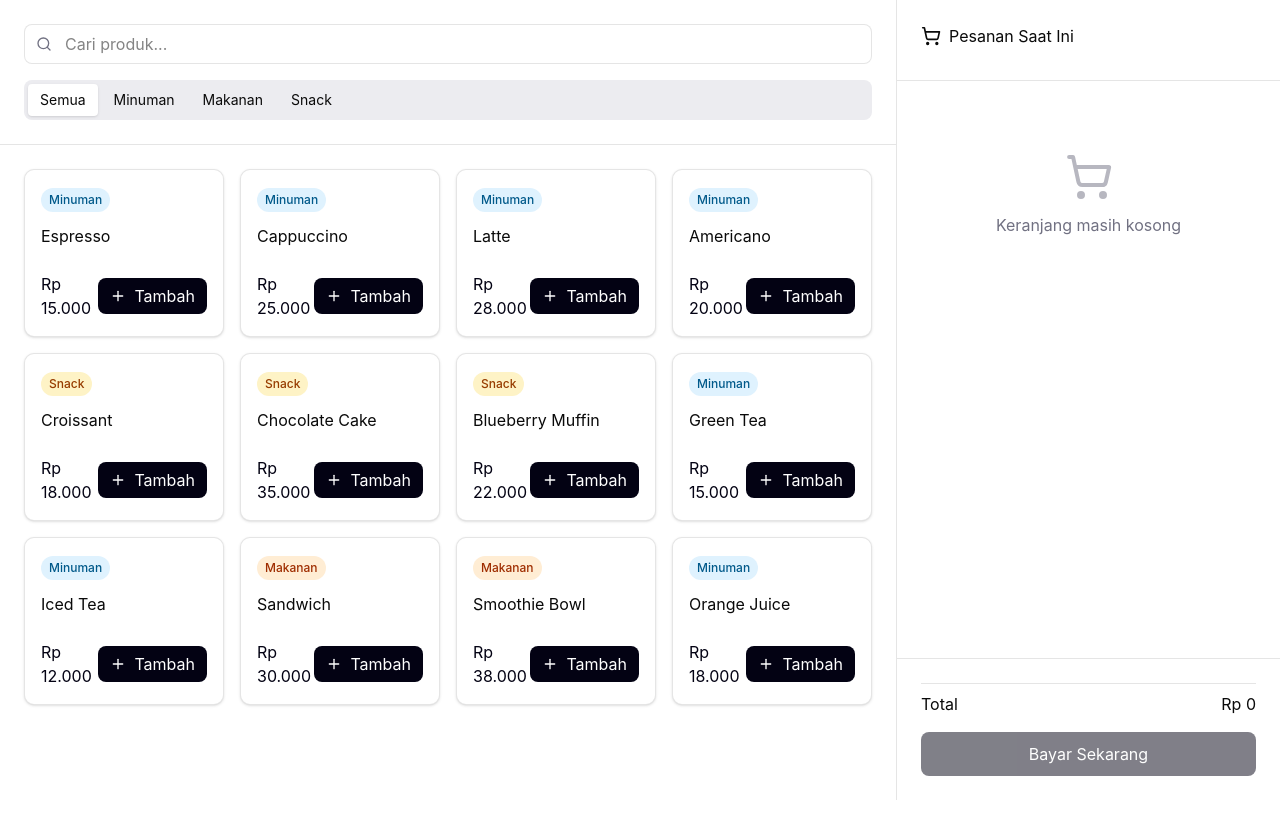
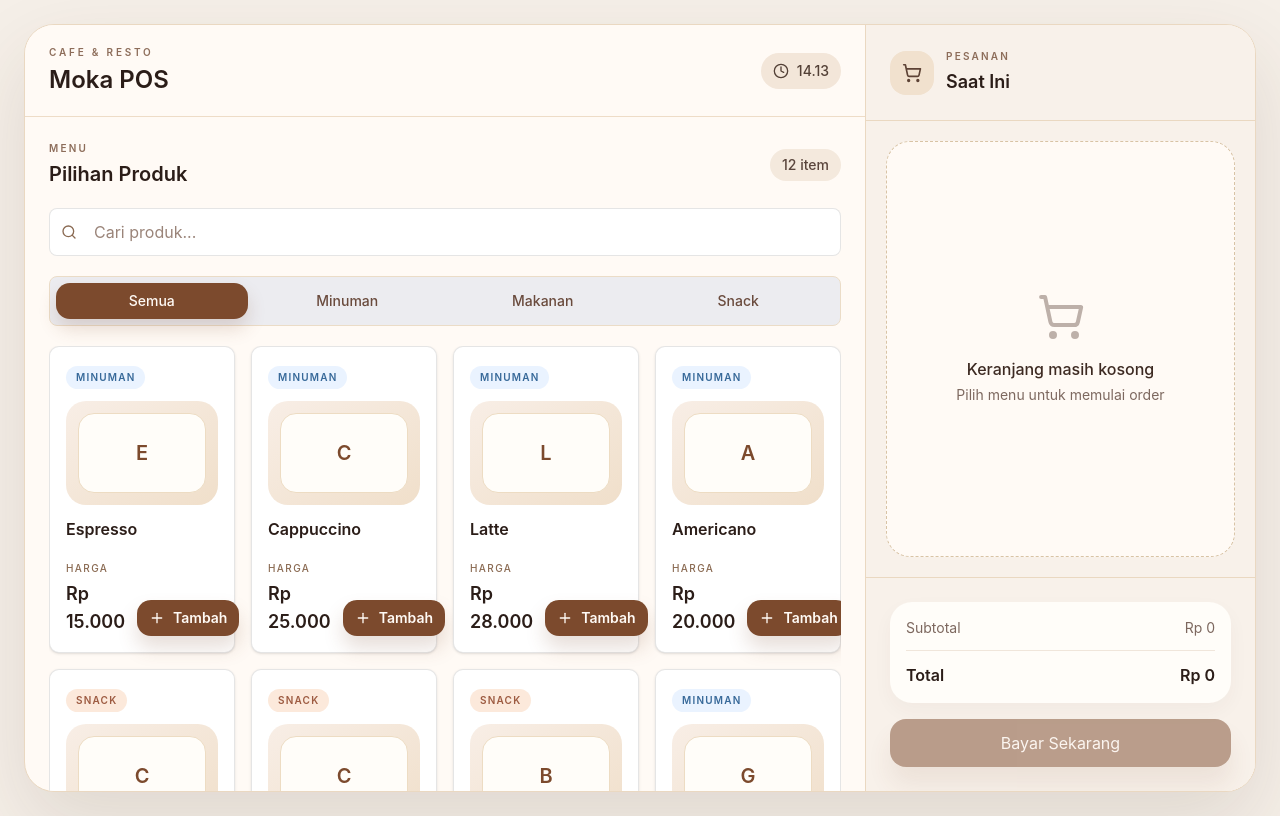
Before and after one commit to Qira-Qira/Kasir, a React (Vite) app: page / in a window 1280 px wide. Built offline with nearby package versions, Linux system fonts and the light colour scheme.

Commit message:
Moka POS desain

```diff
--- a/src/app/App.tsx
+++ b/src/app/App.tsx
@@ -58,6 +58,10 @@
   const [currentTransaction, setCurrentTransaction] = useState<Transaction | null>(null);
 
   const categories = ["Semua", "Minuman", "Makanan", "Snack"];
+  const currentTime = new Date().toLocaleTimeString("id-ID", {
+    hour: "2-digit",
+    minute: "2-digit",
+  });
 
   const filteredProducts = MOCK_PRODUCTS.filter((product) => {
     const matchesCategory = selectedCategory === "Semua" || product.category === selectedCategory;
@@ -127,32 +131,57 @@
   };
 
   return (
-    <div className="h-screen flex bg-background">
-      {/* Products Section */}
-      <div className="flex-1 flex flex-col overflow-hidden">
-        <div className="p-6 border-b border-border">
-          <div className="relative mb-4">
-            <Search className="absolute left-3 top-1/2 -translate-y-1/2 h-4 w-4 text-muted-foreground" />
+    <div className="min-h-screen bg-[#f5efe8] p-4 md:p-6">
+      <div className="mx-auto flex h-[calc(100vh-2rem)] max-w-[1600px] overflow-hidden rounded-[30px] border border-[#ead8c1] bg-[#fffaf5] shadow-[0_32px_80px_rgba(74,49,36,0.12)]">
+        <div className="flex min-w-0 flex-1 flex-col">
+          <header className="flex items-center justify-between border-b border-[#eedcc7] bg-[#fffaf5] px-6 py-5">
+            <div>
+              <p className="text-[10px] font-semibold uppercase tracking-[0.28em] text-[#8d6d5a]">Cafe & Resto</p>
+              <h1 className="mt-1 text-2xl font-semibold text-[#2b1d18]">Moka POS</h1>
+            </div>
+
+            <div className="flex items-center gap-3">
+              <div className="flex items-center gap-2 rounded-full bg-[#f3e6d9] px-3 py-2 text-sm font-medium text-[#534036]">
+                <Clock className="h-4 w-4" />
+                {currentTime}
+              </div>
+            </div>
+          </header>
+
+          <div className="flex-1 p-5 md:p-6">
+            <div className="mb-5 flex items-center justify-between gap-3">
+              <div>
+                <p className="text-[10px] font-semibold uppercase tracking-[0.22em] text-[#8d6d5a]">Menu</p>
+                <h2 className="mt-1 text-xl font-semibold text-[#2b1d18]">Pilihan Produk</h2>
+              </div>
+
+              <div className="rounded-full bg-[#f4e9dd] px-3 py-1.5 text-sm font-medium text-[#5a453c]">
+                {filteredProducts.length} item
+              </div>
+            </div>
+
+            <div className="relative mb-5">
+              <Search className="absolute left-3 top-1/2 h-4 w-4 -translate-y-1/2 text-[#8a6a52]" />
               <Input
                 placeholder="Cari produk..."
                 value={searchQuery}
                 onChange={(e) => setSearchQuery(e.target.value)}
-              className="pl-10"
+                className="h-12 rounded-2xl border-[#ebdcc7] bg-[#f9f2ea] pl-11 text-[#2b1d18] placeholder:text-[#9a8479] focus:ring-[#c98b5b]"
               />
             </div>
+
             <Tabs value={selectedCategory} onValueChange={setSelectedCategory}>
-            <TabsList className="w-full justify-start">
+              <TabsList className="mb-5 h-auto w-full justify-start rounded-2xl border border-[#ebdcc7] bg-[#f8f0e9] p-1.5">
                 {categories.map((category) => (
-                <TabsTrigger key={category} value={category}>
+                  <TabsTrigger key={category} value={category} className="flex-1 rounded-xl px-3 py-2 text-sm">
                     {category}
                   </TabsTrigger>
                 ))}
               </TabsList>
             </Tabs>
-        </div>
 
-        <ScrollArea className="flex-1">
-          <div className="p-6 grid grid-cols-2 md:grid-cols-3 lg:grid-cols-4 gap-4">
+            <ScrollArea className="h-[calc(100%-200px)]">
+              <div className="grid grid-cols-2 gap-4 md:grid-cols-3 xl:grid-cols-4">
                 {filteredProducts.map((product) => (
                   <ProductCard
                     key={product.id}
@@ -163,27 +192,38 @@
               </div>
             </ScrollArea>
           </div>
+        </div>
 
-      {/* Cart Section */}
-      <div className="w-96 border-l border-border flex flex-col bg-card">
-        <div className="p-6 border-b border-border">
-          <div className="flex items-center gap-2 mb-2">
+        <aside className="flex w-[390px] flex-col border-l border-[#ead8c1] bg-[#f8f1ea]">
+          <div className="border-b border-[#ead8c1] p-6">
+            <div className="flex items-center justify-between gap-3">
+              <div className="flex items-center gap-3">
+                <div className="flex h-11 w-11 items-center justify-center rounded-2xl bg-[#f1e1ce] text-[#5d4235]">
                   <ShoppingCart className="h-5 w-5" />
-            <h2>Pesanan Saat Ini</h2>
+                </div>
+                <div>
+                  <p className="text-[10px] font-semibold uppercase tracking-[0.22em] text-[#8d6d5a]">Pesanan</p>
+                  <h2 className="mt-1 text-lg font-semibold text-[#2b1d18]">Saat Ini</h2>
+                </div>
+              </div>
+
               {totalItems > 0 && (
-              <Badge variant="secondary">{totalItems}</Badge>
+                <Badge variant="secondary" className="rounded-full bg-[#7c4a2d] px-2.5 py-1 text-white">
+                  {totalItems}
+                </Badge>
               )}
             </div>
           </div>
 
-        <ScrollArea className="flex-1 p-6">
+          <ScrollArea className="flex-1 p-5">
             {cart.length === 0 ? (
-            <div className="text-center text-muted-foreground py-12">
-              <ShoppingCart className="h-12 w-12 mx-auto mb-3 opacity-50" />
-              <p>Keranjang masih kosong</p>
+              <div className="flex h-full min-h-[220px] flex-col items-center justify-center rounded-[24px] border border-dashed border-[#d8c3a5] bg-[#fffaf5] p-6 text-center text-[#7d685f]">
+                <ShoppingCart className="mb-4 h-12 w-12 opacity-50" />
+                <p className="text-base font-medium text-[#3d2a22]">Keranjang masih kosong</p>
+                <p className="mt-1 text-sm">Pilih menu untuk memulai order</p>
               </div>
             ) : (
-            <div>
+              <div className="space-y-3">
                 {cart.map((item) => (
                   <CartItem
                     key={item.id}
@@ -197,11 +237,11 @@
             )}
           </ScrollArea>
 
-        <div className="p-6 border-t border-border space-y-4">
+          <div className="space-y-4 border-t border-[#ead8c1] bg-[#f8f1ea] p-6">
             {cart.length > 0 && (
               <Button
                 variant="outline"
-              className="w-full gap-2"
+                className="w-full gap-2 rounded-2xl border-[#e7d4ba] bg-[#fffaf5] text-[#3f2d26]"
                 onClick={clearCart}
               >
                 <Trash2 className="h-4 w-4" />
@@ -209,15 +249,19 @@
               </Button>
             )}
 
-          <div className="space-y-2">
-            <div className="flex justify-between pt-2 border-t border-border">
+            <div className="rounded-[22px] bg-[#fffdf9] p-4 shadow-[0_8px_20px_rgba(88,63,46,0.04)]">
+              <div className="flex items-center justify-between text-sm text-[#7d685f]">
+                <span>Subtotal</span>
+                <span>Rp {totalAmount.toLocaleString('id-ID')}</span>
+              </div>
+              <div className="mt-3 flex items-center justify-between border-t border-[#f0e6db] pt-3 text-base font-semibold text-[#2b1d18]">
                 <span>Total</span>
                 <span>Rp {totalAmount.toLocaleString('id-ID')}</span>
               </div>
             </div>
 
             <Button
-            className="w-full"
+              className="w-full rounded-2xl bg-[#7c4a2d] text-[#fffaf5] shadow-[0_18px_25px_rgba(124,74,45,0.18)] hover:bg-[#6d3f2a]"
               size="lg"
               disabled={cart.length === 0}
               onClick={() => setPaymentDialogOpen(true)}
@@ -225,9 +269,9 @@
               Bayar Sekarang
             </Button>
           </div>
+        </aside>
       </div>
 
-      {/* Payment Dialog */}
       <PaymentDialog
         open={paymentDialogOpen}
         onOpenChange={setPaymentDialogOpen}
@@ -235,7 +279,6 @@
         onComplete={handlePaymentComplete}
       />
 
-      {/* Receipt Dialog */}
       {currentTransaction && (
         <ReceiptDialog
           open={receiptDialogOpen}
--- a/src/app/components/ui/CartItem.tsx
+++ b/src/app/components/ui/CartItem.tsx
@@ -13,38 +13,48 @@
 
 export function CartItem({ name, price, quantity, onIncrease, onDecrease, onRemove }: CartItemProps) {
   return (
-    <div className="flex items-center gap-3 py-3 border-b border-border">
-      <div className="flex-1 min-w-0">
-        <p className="truncate">{name}</p>
-        <p className="text-sm text-muted-foreground">Rp {price.toLocaleString('id-ID')}</p>
-      </div>
-      <div className="flex items-center gap-2">
-        <Button
-          size="icon"
-          variant="outline"
-          className="h-8 w-8"
-          onClick={onDecrease}
-        >
-          <Minus className="h-4 w-4" />
-        </Button>
-        <span className="w-8 text-center">{quantity}</span>
-        <Button
-          size="icon"
-          variant="outline"
-          className="h-8 w-8"
-          onClick={onIncrease}
-        >
-          <Plus className="h-4 w-4" />
-        </Button>
+    <div className="rounded-[20px] border border-[#eddcc3] bg-[#fffdf9] p-3 shadow-[0_8px_20px_rgba(88,63,46,0.04)]">
+      <div className="flex items-start justify-between gap-3">
+        <div className="min-w-0 flex-1">
+          <p className="truncate font-medium text-[#2b1d18]">{name}</p>
+          <p className="mt-1 text-sm text-[#7d685f]">Rp {price.toLocaleString('id-ID')}</p>
+        </div>
+
         <Button
           size="icon"
           variant="ghost"
-          className="h-8 w-8 text-destructive"
+          className="h-8 w-8 text-[#b9614e] hover:bg-[#fbeae6]"
           onClick={onRemove}
         >
           <Trash2 className="h-4 w-4" />
         </Button>
       </div>
+
+      <div className="mt-3 flex items-center justify-between gap-3">
+        <div className="flex items-center gap-2">
+          <Button
+            size="icon"
+            variant="outline"
+            className="h-8 w-8 border-[#e9d4ba] bg-[#f9f3ed] text-[#3c2d25]"
+            onClick={onDecrease}
+          >
+            <Minus className="h-4 w-4" />
+          </Button>
+          <span className="w-6 text-center text-sm font-semibold text-[#2b1d18]">{quantity}</span>
+          <Button
+            size="icon"
+            variant="outline"
+            className="h-8 w-8 border-[#e9d4ba] bg-[#f9f3ed] text-[#3c2d25]"
+            onClick={onIncrease}
+          >
+            <Plus className="h-4 w-4" />
+          </Button>
+        </div>
+
+        <p className="text-sm font-semibold text-[#2b1d18]">
+          Rp {(price * quantity).toLocaleString('id-ID')}
+        </p>
+      </div>
     </div>
   );
 }
--- a/src/app/components/ui/ProductCard.tsx
+++ b/src/app/components/ui/ProductCard.tsx
@@ -12,23 +12,35 @@
 
 export function ProductCard({ name, price, category, onAdd }: ProductCardProps) {
   const categoryColor = {
-    Minuman: "bg-sky-100 text-sky-800",
-    Makanan: "bg-orange-100 text-orange-800",
-    Snack: "bg-amber-100 text-amber-800",
-  }[category] ?? "bg-muted text-muted-foreground";
+    Minuman: "bg-[#eaf3ff] text-[#376999]",
+    Makanan: "bg-[#fff1d8] text-[#8e5b1f]",
+    Snack: "bg-[#fce9db] text-[#9d5b41]",
+  }[category] ?? "bg-[#f4efe9] text-[#6f5a4f]";
 
   return (
-    <Card className="p-4 hover:shadow-lg transition-shadow cursor-pointer">
-      <div className="flex min-h-32 flex-col justify-between gap-6">
-        <div>
-          <span className={`inline-flex rounded-full px-2 py-1 text-xs font-medium ${categoryColor}`}>
+    <Card className="group cursor-pointer rounded-[24px] border-[#efdfca] bg-[#fffaf5] p-4 shadow-[0_12px_30px_rgba(73,46,32,0.06)] transition-all duration-200 hover:-translate-y-1 hover:shadow-[0_18px_35px_rgba(73,46,32,0.12)]">
+      <div className="flex min-h-[190px] flex-col justify-between gap-5">
+        <div className="space-y-3">
+          <span className={`inline-flex rounded-full px-2.5 py-1 text-[10px] font-semibold uppercase tracking-[0.12em] ${categoryColor}`}>
             {category}
           </span>
-          <h3 className="mt-3 line-clamp-2">{name}</h3>
+
+          <div className="rounded-[20px] bg-gradient-to-br from-[#f8eee6] to-[#f0dfca] p-3">
+            <div className="flex h-20 items-center justify-center rounded-[16px] border border-[#eddcc3] bg-[#fffdf9] text-xl font-semibold text-[#7c4a2d]">
+              {name.charAt(0).toUpperCase()}
+            </div>
+          </div>
+
+          <h3 className="line-clamp-2 text-base font-semibold text-[#2b1d18]">{name}</h3>
         </div>
-        <div className="flex items-center justify-between">
-          <p className="text-primary">Rp {price.toLocaleString('id-ID')}</p>
-          <Button size="sm" onClick={onAdd} className="gap-2">
+
+        <div className="flex items-end justify-between gap-3">
+          <div>
+            <p className="text-[10px] font-medium uppercase tracking-[0.14em] text-[#8a6a52]">Harga</p>
+            <p className="mt-1 text-lg font-semibold text-[#2b1d18]">Rp {price.toLocaleString('id-ID')}</p>
+          </div>
+
+          <Button size="sm" onClick={onAdd} className="gap-2 rounded-xl bg-[#7c4a2d] px-3 text-sm font-semibold text-[#fffaf5] hover:bg-[#6d3f2a]">
             <Plus className="h-4 w-4" />
             Tambah
           </Button>
--- a/src/app/components/ui/button.tsx
+++ b/src/app/components/ui/button.tsx
@@ -7,21 +7,21 @@
 
 export function Button({ className = "", variant = "default", size = "default", ...props }: ButtonProps) {
   const variants = {
-    default: "bg-primary text-primary-foreground hover:opacity-90",
-    outline: "border border-border bg-background hover:bg-accent",
-    ghost: "hover:bg-accent",
-    secondary: "bg-secondary text-secondary-foreground hover:opacity-90",
+    default: "bg-[#7c4a2d] text-[#fffaf5] shadow-[0_12px_20px_rgba(124,74,45,0.18)] hover:bg-[#6d3f2a]",
+    outline: "border border-[#e7d7c4] bg-[#fffaf5] text-[#382a22] hover:bg-[#f5e7da]",
+    ghost: "text-[#4d382d] hover:bg-[#f4e6d8]",
+    secondary: "bg-[#f3e6d9] text-[#382a22] hover:bg-[#ecd8bf]",
   };
   const sizes = {
-    default: "h-10 px-4 py-2",
-    sm: "h-9 px-3",
-    lg: "h-11 px-8",
-    icon: "h-10 w-10",
+    default: "h-10 px-4 py-2 rounded-xl",
+    sm: "h-9 px-3 rounded-xl",
+    lg: "h-12 px-8 rounded-2xl",
+    icon: "h-9 w-9 rounded-xl",
   };
 
   return (
     <button
-      className={`inline-flex items-center justify-center rounded-md transition-colors disabled:pointer-events-none disabled:opacity-50 ${variants[variant]} ${sizes[size]} ${className}`}
+      className={`inline-flex items-center justify-center transition-colors disabled:pointer-events-none disabled:opacity-50 ${variants[variant]} ${sizes[size]} ${className}`}
       {...props}
     />
   );
--- a/src/app/components/ui/tabs.tsx
+++ b/src/app/components/ui/tabs.tsx
@@ -3,4 +3,4 @@
 const TabsContext = createContext<{ value: string; onValueChange: (value: string) => void }>({ value: "", onValueChange: () => {} });
 export function Tabs({ value, onValueChange, children }: { value: string; onValueChange: (value: string) => void; children: ReactNode }) { return <TabsContext.Provider value={{ value, onValueChange }}><div>{children}</div></TabsContext.Provider>; }
 export function TabsList({ className = "", children }: { className?: string; children: ReactNode }) { return <div className={`inline-flex items-center gap-1 rounded-md bg-muted p-1 ${className}`}>{children}</div>; }
-export function TabsTrigger({ value, children }: { value: string; children: ReactNode }) { const tabs = useContext(TabsContext); return <button type="button" className={`rounded px-3 py-1.5 text-sm ${tabs.value === value ? "bg-background shadow-sm" : "hover:bg-background/60"}`} onClick={() => tabs.onValueChange(value)}>{children}</button>; }
+export function TabsTrigger({ value, children, className = "" }: { value: string; children: ReactNode; className?: string }) { const tabs = useContext(TabsContext); return <button type="button" className={`rounded-xl px-3 py-2 text-sm font-medium transition-all ${tabs.value === value ? "bg-[#7c4a2d] text-[#fffaf5] shadow-[0_10px_18px_rgba(124,74,45,0.18)]" : "text-[#6a4b3d] hover:bg-[#f3e6d9] hover:text-[#2b1d18]"} ${className}`} onClick={() => tabs.onValueChange(value)}>{children}</button>; }
--- a/src/styles/default_theme.css
+++ b/src/styles/default_theme.css
@@ -1,42 +1,42 @@
 :root {
   --font-size: 16px;
-  --background: #ffffff;
-  --foreground: oklch(0.145 0 0);
-  --card: #ffffff;
-  --card-foreground: oklch(0.145 0 0);
-  --popover: oklch(1 0 0);
-  --popover-foreground: oklch(0.145 0 0);
-  --primary: #030213;
-  --primary-foreground: oklch(1 0 0);
-  --secondary: oklch(0.95 0.0058 264.53);
-  --secondary-foreground: #030213;
-  --muted: #ececf0;
-  --muted-foreground: #717182;
-  --accent: #e9ebef;
-  --accent-foreground: #030213;
-  --destructive: #d4183d;
+  --background: #f5efe8;
+  --foreground: #2a1d18;
+  --card: #fffaf5;
+  --card-foreground: #2a1d18;
+  --popover: #fffaf5;
+  --popover-foreground: #2a1d18;
+  --primary: #7c4a2d;
+  --primary-foreground: #fffaf5;
+  --secondary: #f3e6d9;
+  --secondary-foreground: #3a2c25;
+  --muted: #f7f0e9;
+  --muted-foreground: #7d685f;
+  --accent: #f3e0c8;
+  --accent-foreground: #3b2d24;
+  --destructive: #c75d46;
   --destructive-foreground: #ffffff;
-  --border: rgba(0, 0, 0, 0.1);
+  --border: #eadbc3;
   --input: transparent;
-  --input-background: #f3f3f5;
-  --switch-background: #cbced4;
-  --font-weight-medium: 500;
+  --input-background: #f9f2ea;
+  --switch-background: #d7c0a4;
+  --font-weight-medium: 600;
   --font-weight-normal: 400;
-  --ring: oklch(0.708 0 0);
-  --chart-1: oklch(0.646 0.222 41.116);
-  --chart-2: oklch(0.6 0.118 184.704);
-  --chart-3: oklch(0.398 0.07 227.392);
-  --chart-4: oklch(0.828 0.189 84.429);
-  --chart-5: oklch(0.769 0.188 70.08);
-  --radius: 0.625rem;
-  --sidebar: oklch(0.985 0 0);
-  --sidebar-foreground: oklch(0.145 0 0);
-  --sidebar-primary: #030213;
-  --sidebar-primary-foreground: oklch(0.985 0 0);
-  --sidebar-accent: oklch(0.97 0 0);
-  --sidebar-accent-foreground: oklch(0.205 0 0);
-  --sidebar-border: oklch(0.922 0 0);
-  --sidebar-ring: oklch(0.708 0 0);
+  --ring: #c98b5b;
+  --chart-1: #7c4a2d;
+  --chart-2: #b97b4f;
+  --chart-3: #d9b382;
+  --chart-4: #4f3a2e;
+  --chart-5: #c7a27a;
+  --radius: 1.1rem;
+  --sidebar: #fffaf5;
+  --sidebar-foreground: #2a1d18;
+  --sidebar-primary: #7c4a2d;
+  --sidebar-primary-foreground: #fffaf5;
+  --sidebar-accent: #f3e6d9;
+  --sidebar-accent-foreground: #2a1d18;
+  --sidebar-border: #eadbc3;
+  --sidebar-ring: #c98b5b;
 }
 
 .dark {
```
Lines whose indentation alone changed are shown as unchanged.
